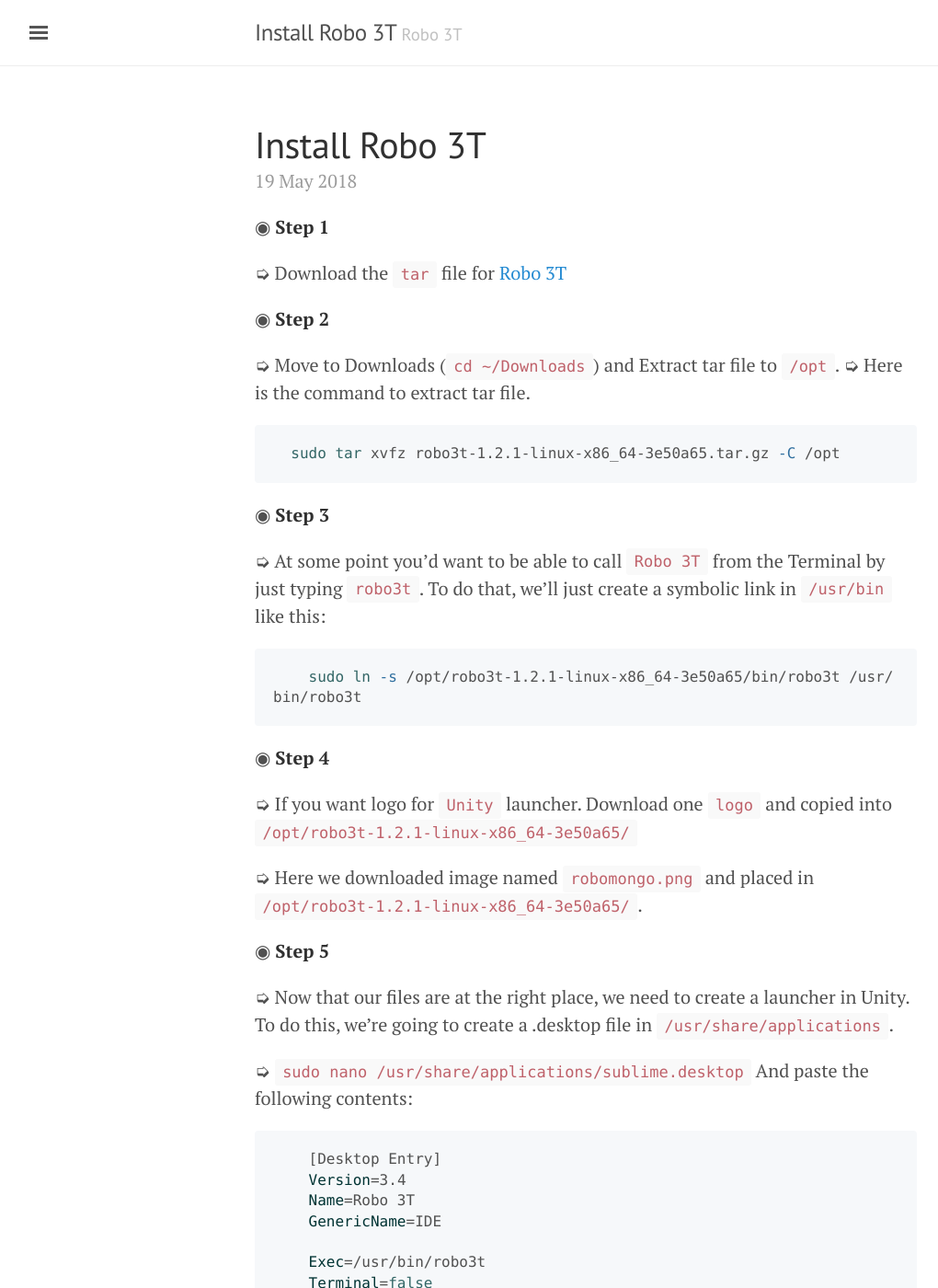
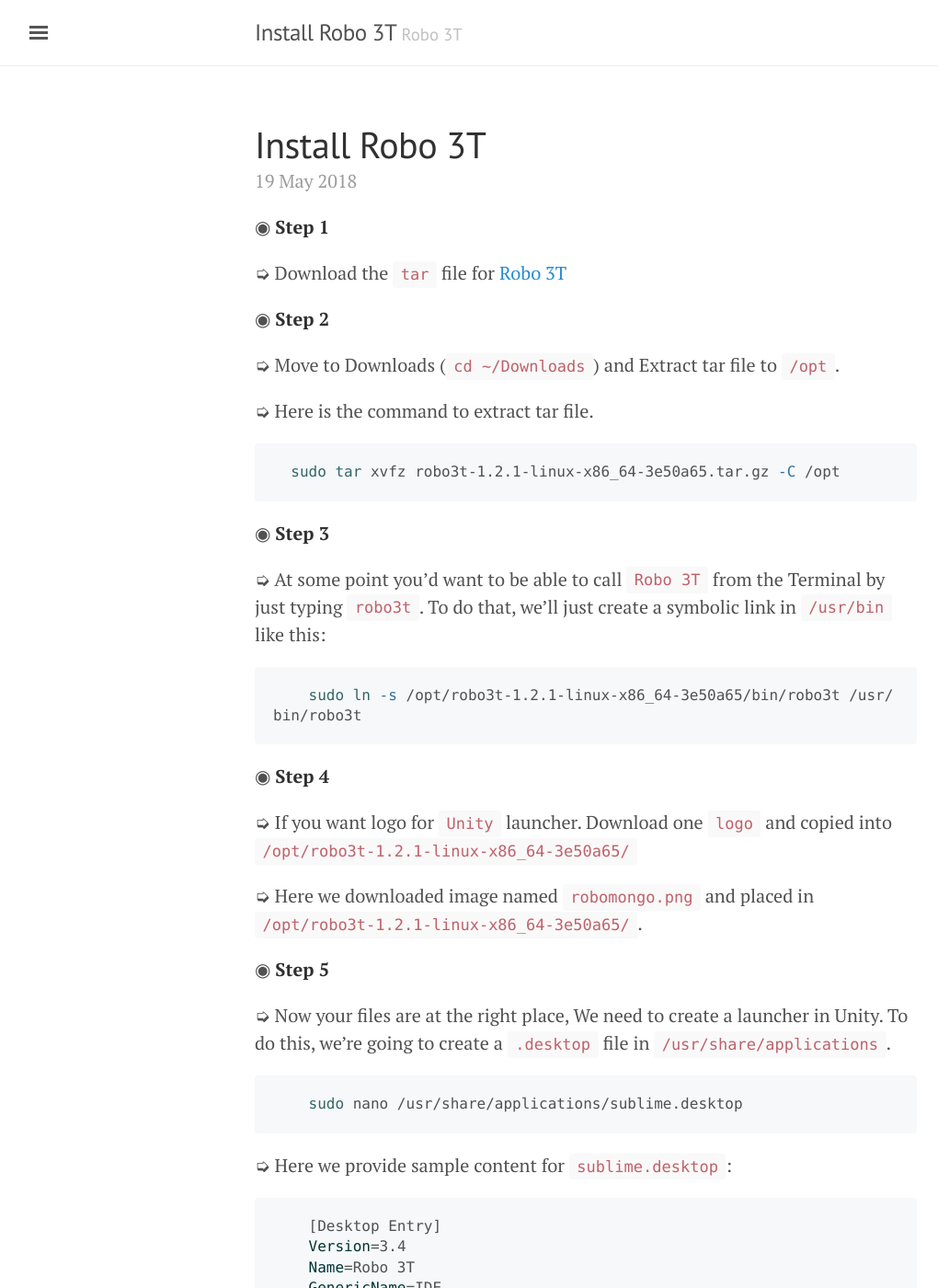
Before and after one commit to SGKutty/install-robo3t, a Jekyll site: the page built from _posts/2018-05-19-robo3t.md, in a window 1280 px wide and 1400 px high. Shown: the whole window at 92% size, without its empty margins (3-1023 px from the left). Built offline with Jekyll 4.4.1, drawn with Linux system fonts in a browser that asks for light colours.

Commit message:
Content edited

````diff
--- a/_posts/2018-05-19-robo3t.md
+++ b/_posts/2018-05-19-robo3t.md
@@ -10,6 +10,7 @@ title: Install Robo 3T
 ◉  __Step 2__
 
   ➭  Move to Downloads (`cd ~/Downloads`) and Extract tar file to `/opt`.
+
   ➭  Here is the command to extract tar file.
 
   ```sh
@@ -32,9 +33,13 @@ title: Install Robo 3T
 
 ◉  __Step 5__
 
-  ➭  Now that our files are at the right place, we need to create a launcher in Unity. To do this, we’re going to create a .desktop file in `/usr/share/applications`.
+  ➭ Now your files are at the right place, We need to create a launcher in Unity. To do this, we’re going to create a `.desktop` file in `/usr/share/applications`.
 
-  ➭  `sudo nano /usr/share/applications/sublime.desktop` And paste the following contents:
+  ```sh
+    sudo nano /usr/share/applications/sublime.desktop
+  ```
+
+  ➭ Here we provide sample content for `sublime.desktop`:
 
   ```sh
     [Desktop Entry]
````
